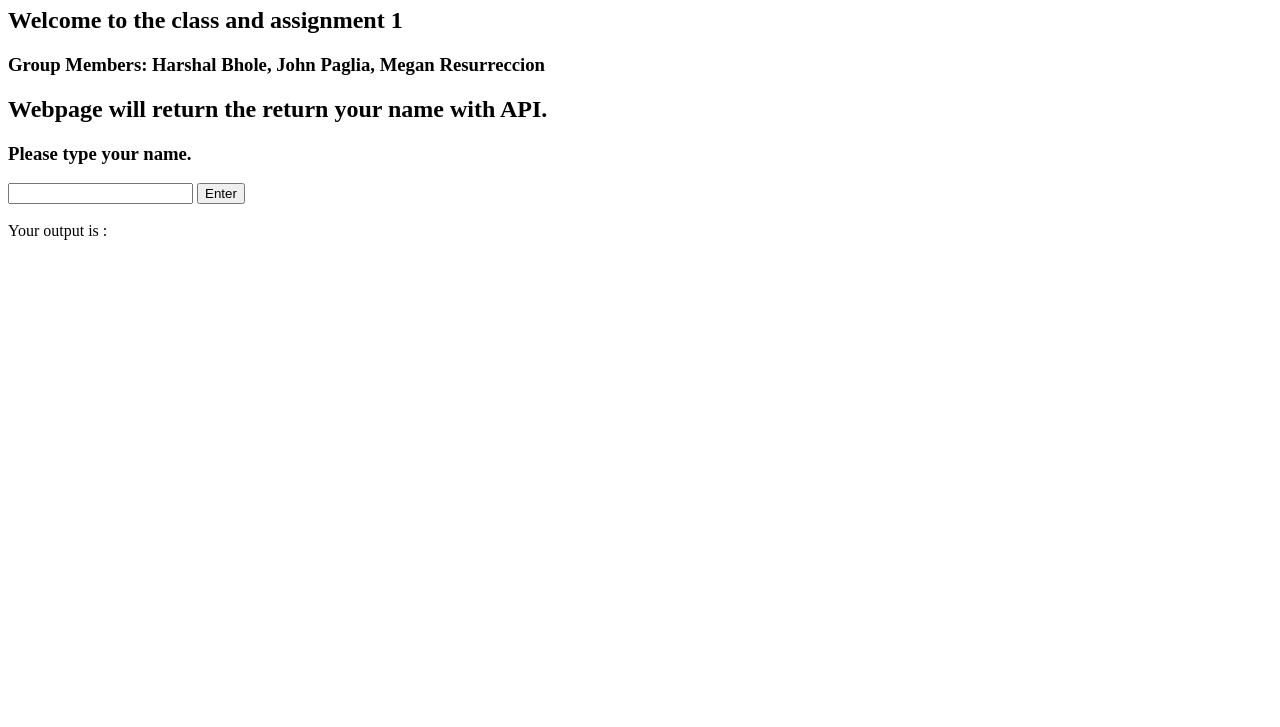
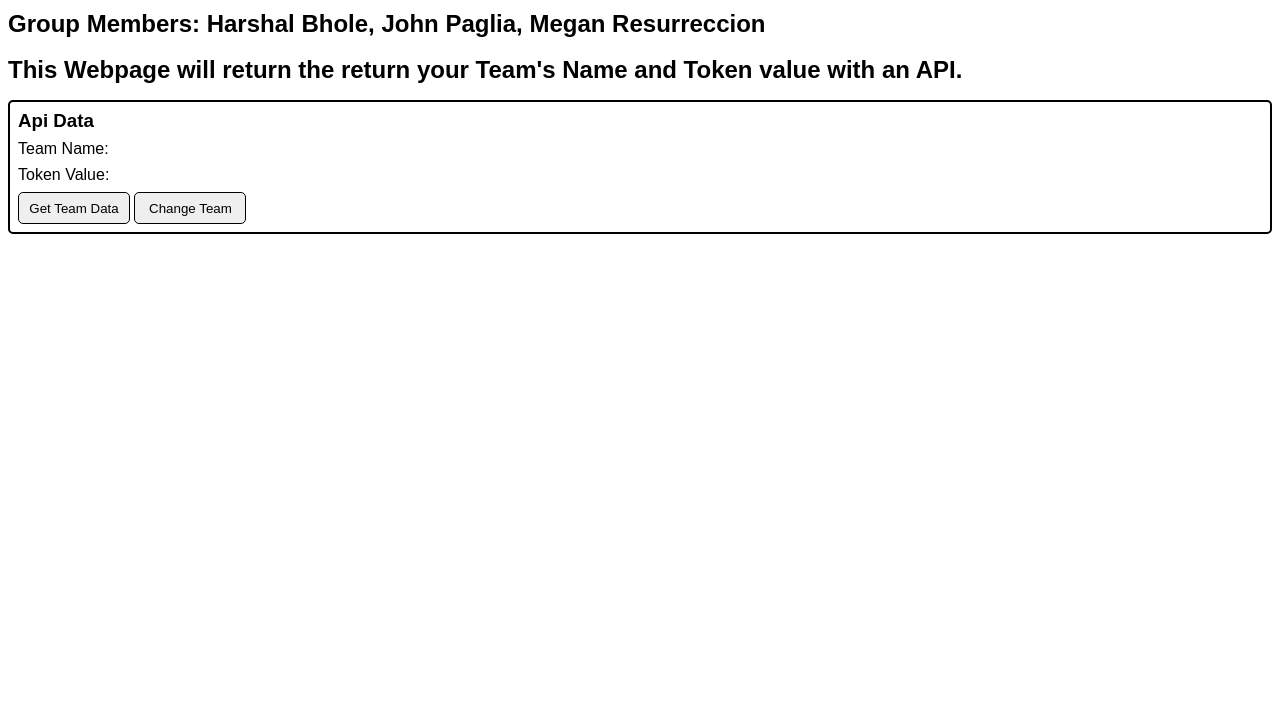
Before and after one commit to mrr28/CS684, a plain HTML site: page index.html in a window 1280 px wide. Shown: the part 73-800 px from the top of the page. Drawn offline with nearby package versions, Linux system fonts and the light colour scheme.

Commit message:
Updated Web App

```diff
--- a/api.js
+++ b/api.js
@@ -1,5 +1,8 @@
 //html tag that holds the team name
 let teamheader = document.getElementById("teamheader")
+
+//input box for entering different team
+let enter_team = document.getElementById('enter_team')
 
 //html tag that holds the token value
 let tokenvalue = document.getElementById('tokenvalue')
@@ -7,18 +10,35 @@ let tokenvalue = document.getElementById('tokenvalue')
 //html button that allows  you to call api without reloading the page
 let apicall = document.getElementById('apicall')
 
+//html button for submitting custom team
+let changeteam = document.getElementById('changeteam')
+
+let defaultteam = document.getElementById('defaultteam')
+
+
 //the url is the standard format for the api endpoint that
 //is holding the team name and token values
 let url = "https://cs684api.7g2rji63c728k.us-east-1.cs.amazonlightsail.com/hw3?team="
 
-//sets the requested api endpoint team name with
-//the value returned from the function
-let team_name = getTeamName()
+//global default team_name
+let team_name = ""
+
 
 //function that makes an ajax call to a remote
 //api and updates the teamname and token values
 //in the html document with the requested values
 let getTeamInformation = () => {
+
+    //on window load set team name to default. Changing teams
+    //updates value
+    if(changeteam.style.display == "none"){
+        team_name = enter_team.value;
+    }
+    else{
+        team_name = getTeam()
+    }
+
+    console.log(team_name)
     $.ajax({
         url:  url + team_name,
         type : 'GET',
@@ -35,9 +55,31 @@ let getTeamInformation = () => {
       });
 }
 
+let searchCustom = (event) => {
+    if(teamheader.style.display != "none"){
+        teamheader.style.display = "none";
+        enter_team.style.display = "block";
+        defaultteam.style.display = "inline-block";
+        changeteam.style.display = "none";
+    }
+    else{
+        teamheader.style.display = "block";
+        enter_team.style.display = "none";
+        defaultteam.style.display = "none";
+        changeteam.style.display = "inline-block";
+        teamheader.innerHTML = getTeam();
+        team_name = getTeam();
+        tokenvalue.innerHTML = "";
+    }
+}
+
+
+
 //call function on window load
 window.onload = () => {
     getTeamInformation()
 }
 
+changeteam.addEventListener('click', searchCustom);
+defaultteam.addEventListener('click', searchCustom);
 apicall.addEventListener('click', getTeamInformation);
--- /dev/null
+++ b/index.css
@@ -0,0 +1,92 @@
+*{
+    margin: 0;
+    padding: 0;
+    box-sizing: border-box;
+}
+
+body{
+    overflow-y: scroll;
+    overflow-x: hidden;
+    margin: auto .5rem;
+    font-family: sans-serif;
+}
+
+button{
+    width: 50px;
+    height: 50px;
+    position: relative;
+}
+
+.tokendiv{
+    display: flex;
+    align-items: center;
+    justify-content: center;
+    width: 50%;
+    height: 5rem;
+    height: fit-content;
+    padding: .5rem .5rem;
+    overflow-wrap: break-word;
+
+}
+
+.enter_team{
+    display: none;
+}
+
+.apiinfo{
+    display: flex;
+    flex-direction: column;
+    position: relative;
+    border-radius: 5px;
+    height: fit-content;
+    min-width: 5rem;
+    padding: .5rem .5rem;
+    border:2px solid black;
+    margin-top: 1rem;
+}
+
+.apiinfo div:not(:first-child){
+    margin-top: .5rem;
+}
+
+.token{
+    display: flex;
+    width: 100%;
+
+}
+
+.teamname_label,.tokenname_label{
+    min-width: 6rem;
+    width: 25%;
+    height: fit-content;
+    max-width: 7rem;
+}
+
+.tokenvalue{
+    width: 50%;
+    word-wrap: break-word;
+}
+
+.teamname{
+    display:flex;
+    flex-direction:row;
+
+}
+
+.apiinfo button{
+    min-width: 7rem;
+    height: 2rem;
+
+    border:1px solid black;
+    border-radius: 5px;
+}
+
+.apiinfo button:hover{
+    background-color:blue;
+    color:white
+}
+
+
+#defaultteam{
+    display: none;
+}
--- a/index.html
+++ b/index.html
@@ -1,38 +1,45 @@
 <!DOCTYPE html>
 
 <head>
-    <link rel="stylesheet" href="style.css">
-    <script src="/script.js"></script>
-
+    <link rel="stylesheet" href="index.css">
+    <meta http-equiv="Content-Type" content="text/html; charset=utf-8" />
+    <meta name="viewport" content="width=device-width, initial-scale=1" />
+    <script src="http://ajax.googleapis.com/ajax/libs/jquery/1.11.1/jquery.min.js"></script>
 </head>
 
 <body>
 
-    <div class="panel">
+    <div>
+        <h1>This is CS 684!</h1>
+        <h2> Welcome to the Class and Assignment 2</h2>
+        <br>
+        <h2> Group Members: Harshal Bhole, John Paglia, Megan Resurreccion</h3>
+        <br>
+        <h2> This Webpage will return the return your Team's Name and Token value with an API.</h2>
 
-        <h1>This is CS 684!</h1>
+        <div class = "apiinfo">
+            <h3>Api Data</h3>
+            <div class = "teamname">
+                <label class = "teamname_label" id = "teamname_label">Team Name: <t></t></label>
+                <input class = "enter_team" id = "enter_team" />
+                <p class = "teamheader" id = "teamheader"></p>
+            </div>
+            <div class = "token">
+                <label class = "tokenname_label" id = "tokenname_label">Token Value: </label>
 
-        <h2> Welcome to the class and assignment 1</h2>
+                <p class = "tokenvalue" id = "tokenvalue"></p>
+            </div>
+            <div>
+                <button id="apicall">Get Team Data</button>
+                <button id="changeteam">Change Team</button>
+                <button id ="defaultteam">Default Team</button>
+            </div>
 
-      <h3> Group Members: Harshal Bhole, John Paglia, Megan Resurreccion</h3>
-
-        <h2> Webpage will return the return your name with API.</h2>
-
-        <h3 id = "teamheader"></h3>
-
-        <h3>Please type your name.</h3>
-
-        <input type="text" id="inputBox">
-
-        <button onclick="getTeamName()" id="myButton">Enter</button>
-
-      <div id = "tokenvalue"></div>
-        <br>
-        <label id="label1"> Your output is : </label>
-
-
+        </div>
     </div>
 
-    <script src="/script.js"></script>
+    <script src = "api.js" type = "text/javascript"></script>
 
 </body>
+
+</html>
```
